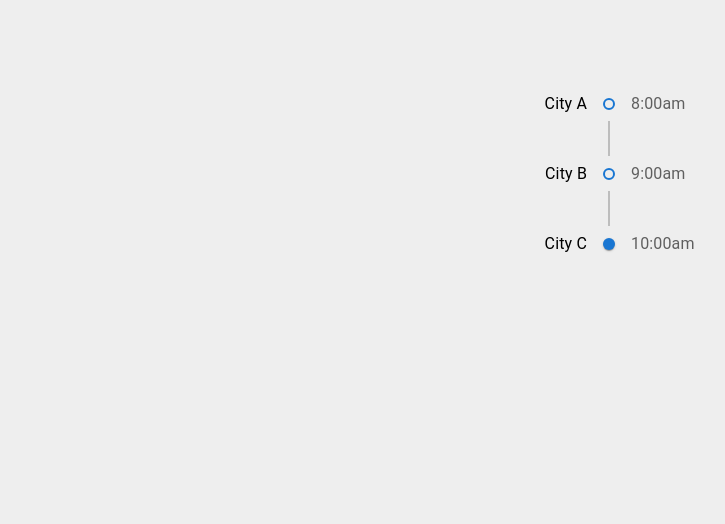
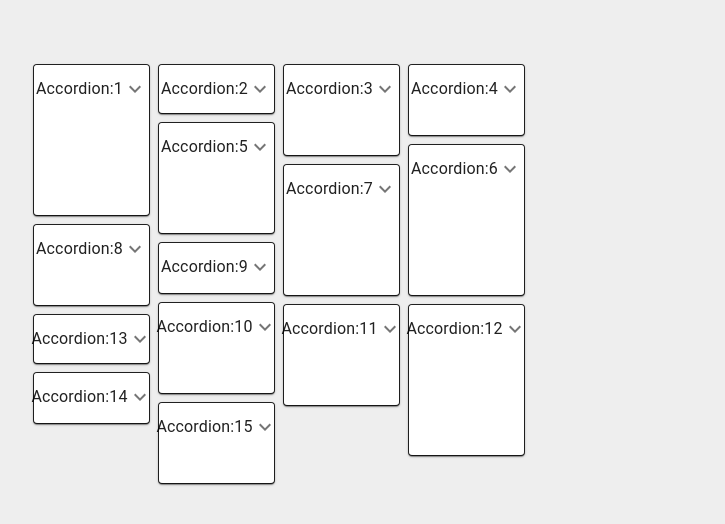
Before and after one commit to GitGud1234/react-mui-demo, a React (Create React App) app: page / in a window 1280 px wide. Shown: the top 524 px of the page, without its empty margins (31-756 px from the left). Built offline with nearby package versions, Linux system fonts and the light colour scheme.

Commit message:
MuiMasonry component

```diff
--- a/src/App.tsx
+++ b/src/App.tsx
@@ -34,7 +34,8 @@
 //import { MuiLoadingButton } from './components/MuiLoadingButton';
 // import { MuiPicker } from './components/MuiPicker';
 // import { MuiTabs } from './components/MuiTabs';
-import { MuiTimeline } from './components/MuiTimeline';
+// import { MuiTimeline } from './components/MuiTimeline';
+import { MuiMasonry } from './components/MuiMasonry';
 
 /*
 const theme = createTheme({
@@ -91,7 +92,8 @@
       {/* <MuiLoadingButton /> */}
       {/* <MuiPicker /> */}
       {/* <MuiTabs />s */}
-      <MuiTimeline />
+      {/* <MuiTimeline /> */}
+      <MuiMasonry />
     </div>
     //</ThemeProvider>
   );
--- /dev/null
+++ b/src/components/MuiMasonry.tsx
@@ -0,0 +1,42 @@
+import {
+  Box,
+  Paper,
+  Accordion,
+  AccordionSummary,
+  AccordionDetails,
+  Typography,
+} from '@mui/material';
+import { Masonry } from '@mui/lab';
+import ExpandMoreIcon from '@mui/icons-material/ExpandMore';
+
+const heights = [
+  150, 30, 90, 70, 110, 150, 130, 80, 50, 90, 100, 150, 30, 50, 80,
+];
+
+export const MuiMasonry = () => {
+  return (
+    <Box sx={{ width: 500, minHeight: 400 }}>
+      <Masonry columns={4} spacing={1}>
+        {heights.map((height, index) => (
+          <Paper
+            key={index}
+            sx={{
+              //   display: 'flex',
+              //   justifyContent: 'center',
+              //   alignItems: 'center',
+              //   height,
+              border: '1px solid',
+            }}
+          >
+            <Accordion sx={{ minHeight: height }}>
+              <AccordionSummary expandIcon={<ExpandMoreIcon />}>
+                <Typography>Accordion:{index + 1}</Typography>
+              </AccordionSummary>
+              <AccordionDetails>Content</AccordionDetails>
+            </Accordion>
+          </Paper>
+        ))}
+      </Masonry>
+    </Box>
+  );
+};
```
